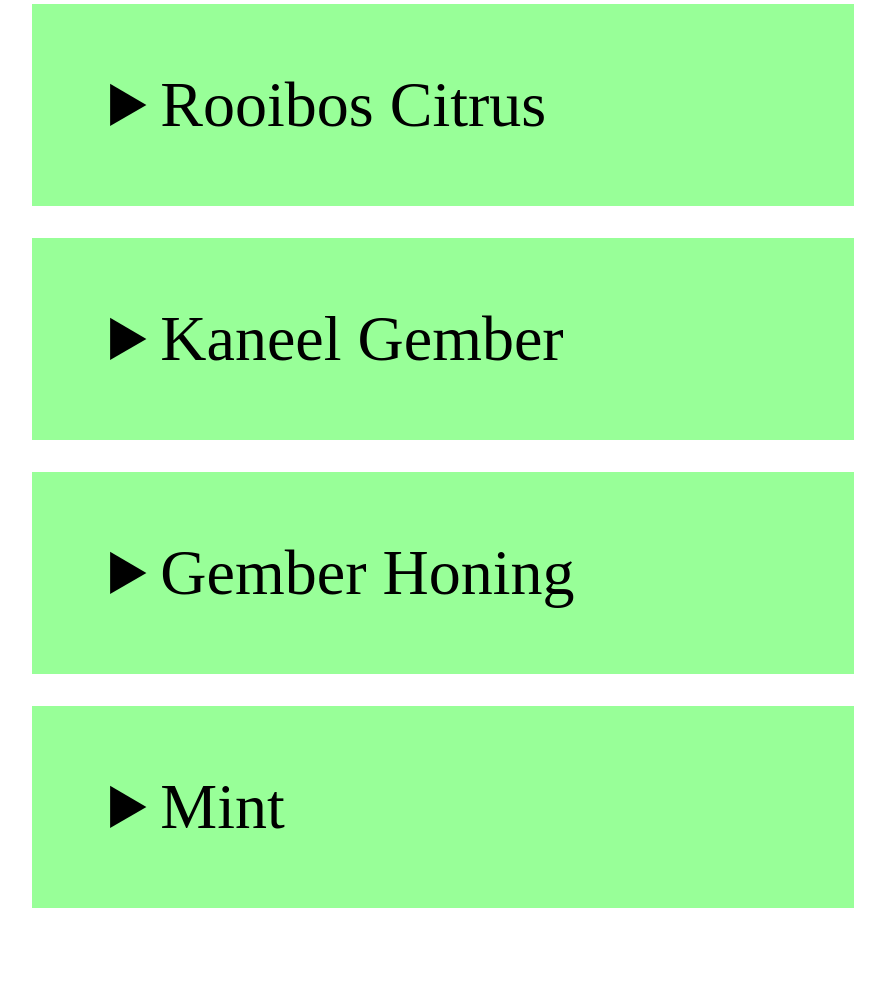
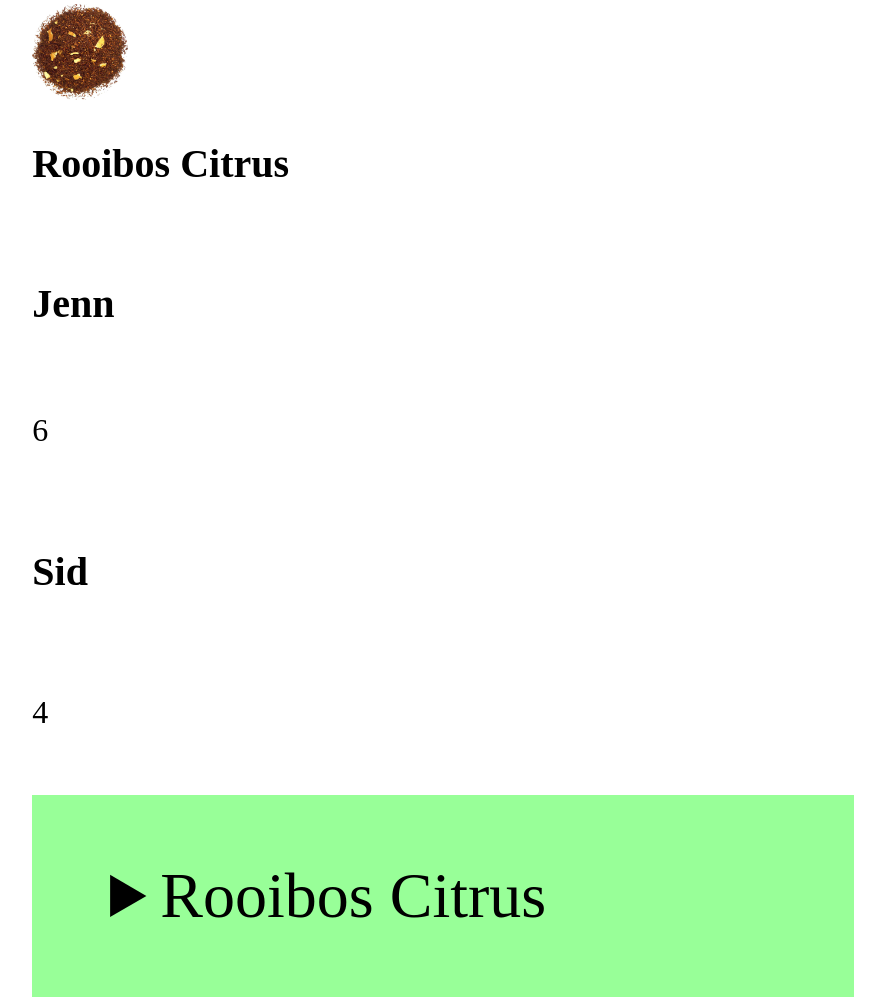
Before and after one commit to Sidopjescherm/Thee_ratings, a plain HTML site: page index.html in a window 1280 px wide. Shown: the part 594-1594 px from the top of the page, without its empty margins (197-1082 px from the left). Before the commit the page ends 1518 px from the top, so only its background shows below. Drawn offline with Linux system fonts and the light colour scheme.

Commit message:
Artikel opgemaakt
Het artikel in de juiste volgorde gezet voor een beter format

```diff
--- a/index.html
+++ b/index.html
@@ -12,6 +12,17 @@
 
         <section>
             <h2>Meest Recente thee:</h2>
+
+            <article>
+                <img src="image.jpg" alt="">
+                <h3>Rooibos Citrus</h3>
+
+                <h4>Jenn</h4>
+                <p>6</p>
+
+                <h5>Sid</h5>
+                <p>4</p>
+            </article>
 
             <article>
                 <details>
--- a/stijl.css
+++ b/stijl.css
@@ -38,6 +38,7 @@ h2{
 article{
     grid-column-start: 2;
     margin: 1em;
+    display: grid;
 }
 
 details{
@@ -54,6 +55,10 @@ h3{
     font-size: 2.5em;
 }
 
+img{
+    width: 6em;
+}
+
 p{
     font-size: 2em;
 }
@@ -61,3 +66,7 @@ p{
 h4{
     font-size: 2.5em;
 }
+
+h5{
+    font-size: 2.5em;
+}
```
Also changed, not shown: image.jpg (added).
